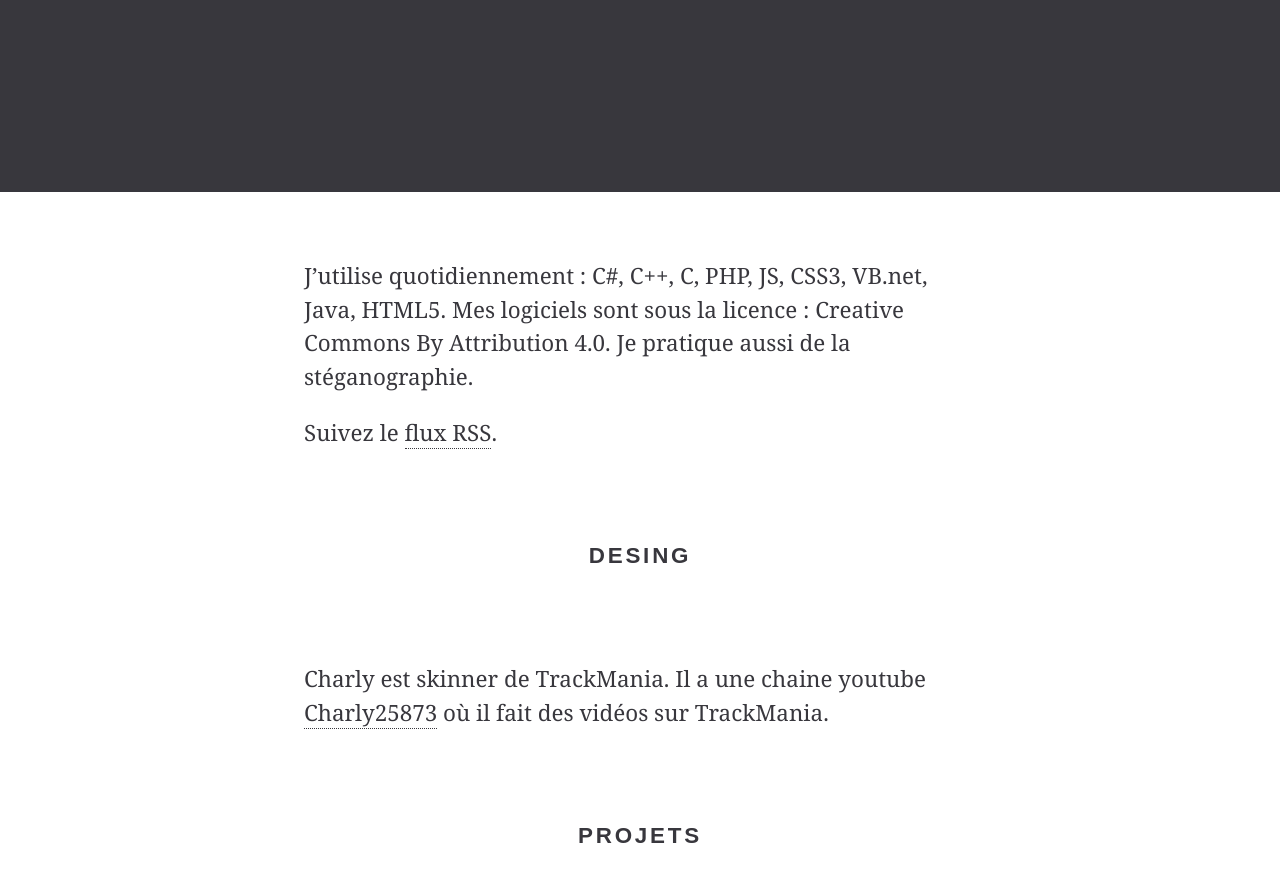
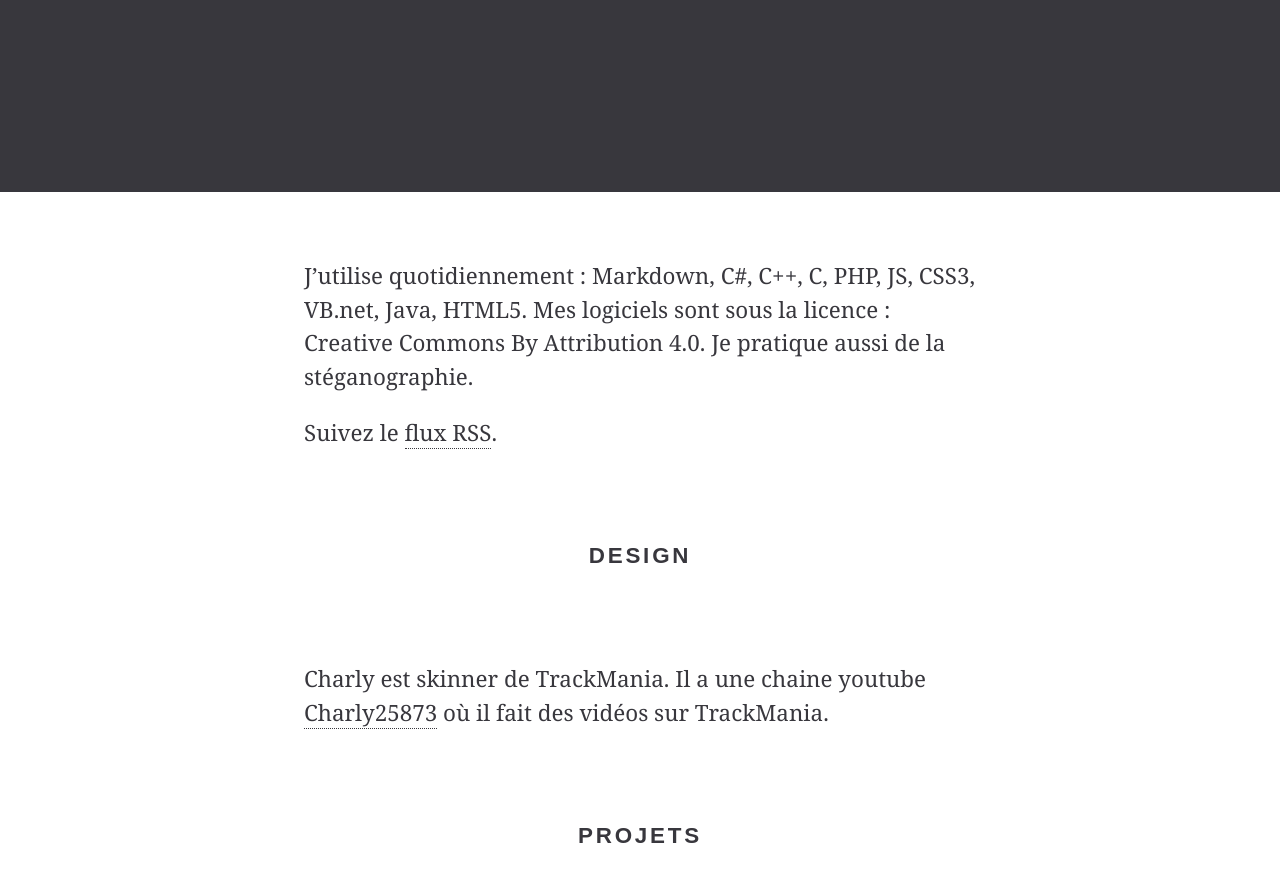
Before and after one commit to cedced19/cedced19.github.io, a Jekyll site: the page built from index.md, in a window 1280 px wide and 900 px high, scrolled down 708 px. Shown: the top 882 px of the window. Built offline with Jekyll 4.4.1, drawn with Linux system fonts in a browser that asks for light colours; nearby versions of some CDN libraries.

Commit message:
Update index.md

```diff
--- a/index.md
+++ b/index.md
@@ -11,13 +11,13 @@ contrast:
 class: home
 ---
 
-J’utilise quotidiennement : C#, C++, C, PHP, JS, CSS3, VB.net, Java, HTML5.
+J’utilise quotidiennement : Markdown, C#, C++, C, PHP, JS, CSS3, VB.net, Java, HTML5.
 Mes logiciels sont sous la licence : Creative Commons By Attribution 4.0.
 Je pratique aussi de la stéganographie.
 
 Suivez le [flux RSS](/atom.xml).
 
-###Desing
+###Design
 
 Charly est skinner de TrackMania. Il a une chaine youtube [Charly25873](https://www.youtube.com/channel/UCOmStS_lSNYu9iudht0mrwQ) où il fait des vidéos sur TrackMania.
 
```
